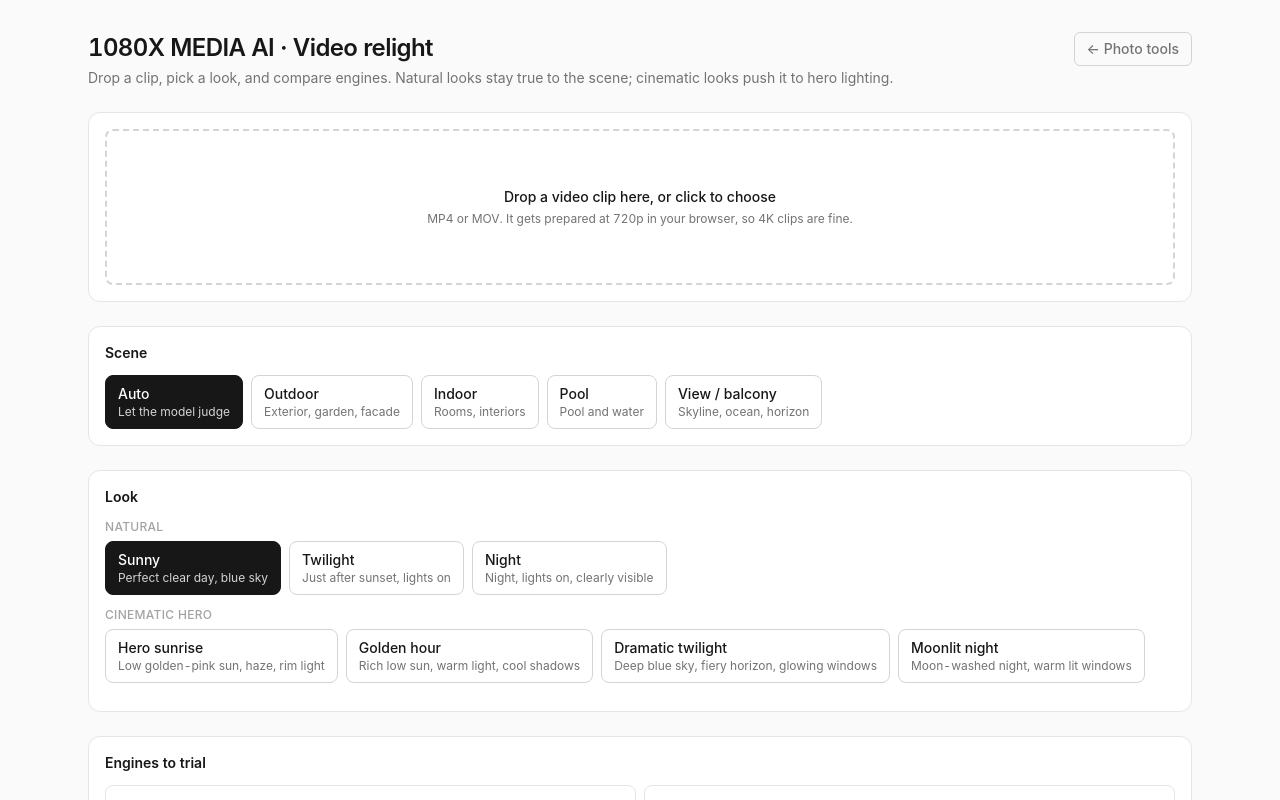
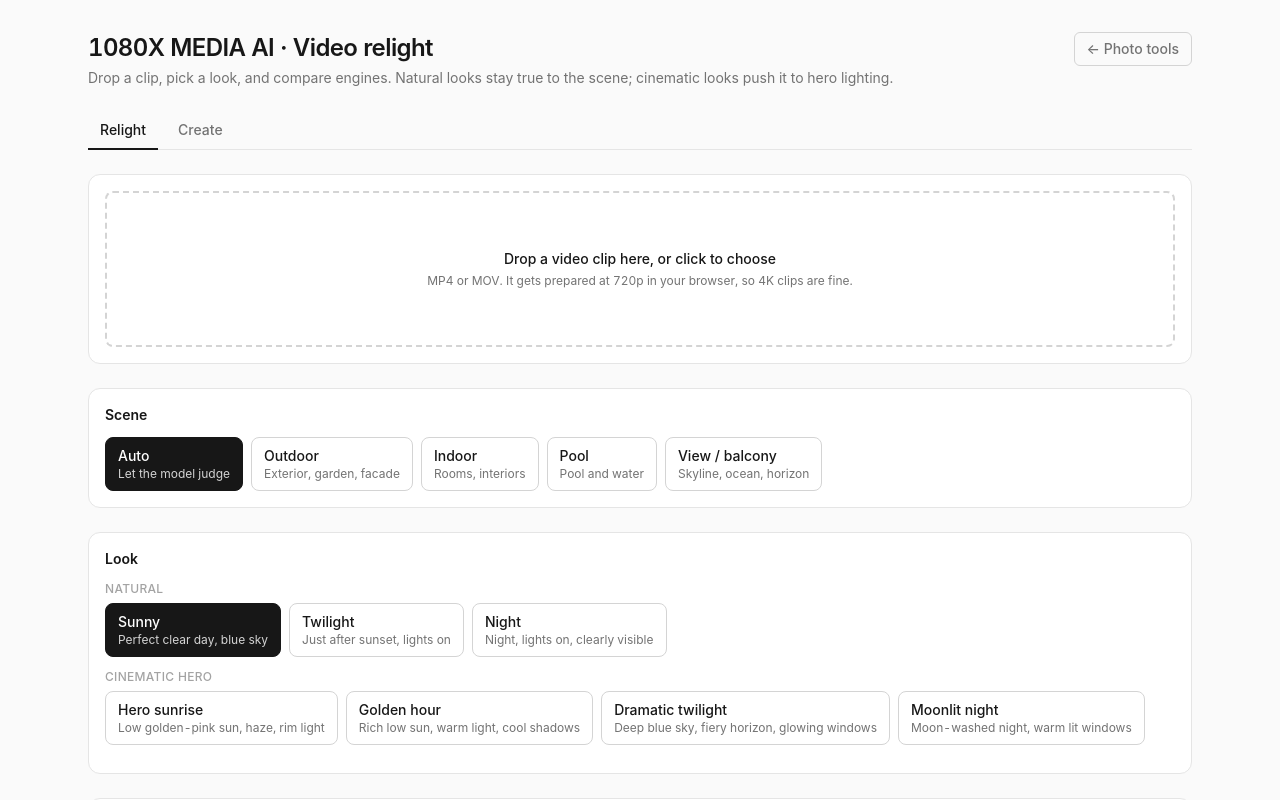
Before and after one commit to jaydengilfillan/proppolish, a Next.js app: page /video in a window 1280 px wide. Shown: the top 800 px of the page. Built offline with nearby package versions, Linux system fonts and the light colour scheme.

Commit message:
Add files via upload

```diff
--- a/src/app/video/page.tsx
+++ b/src/app/video/page.tsx
@@ -354,6 +354,13 @@ export default function VideoPage() {
         </Link>
       </header>
 
+      <nav className="mb-6 flex gap-2 border-b border-neutral-200 text-sm">
+        <span className="-mb-px border-b-2 border-neutral-900 px-3 py-2 font-medium">Relight</span>
+        <Link href="/video/create" className="-mb-px border-b-2 border-transparent px-3 py-2 font-medium text-neutral-500 hover:text-neutral-800">
+          Create
+        </Link>
+      </nav>
+
       {/* Clip */}
       <section className="mb-6 rounded-xl border border-neutral-200 bg-white p-4">
         {!clip ? (
```
